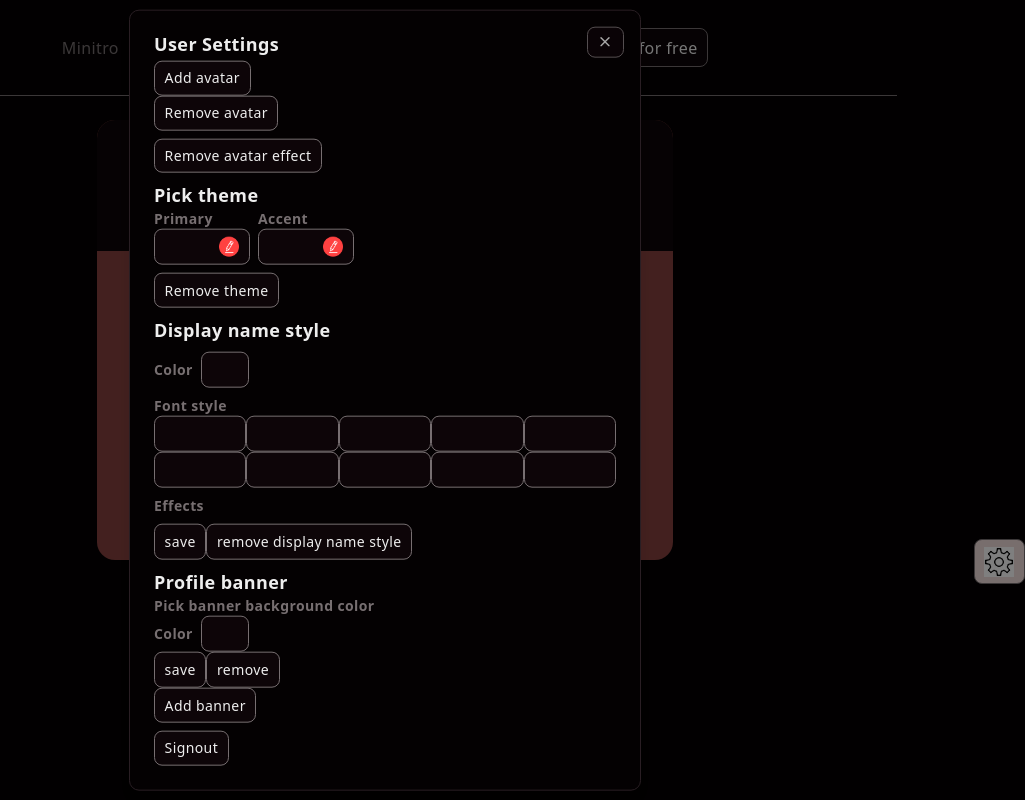
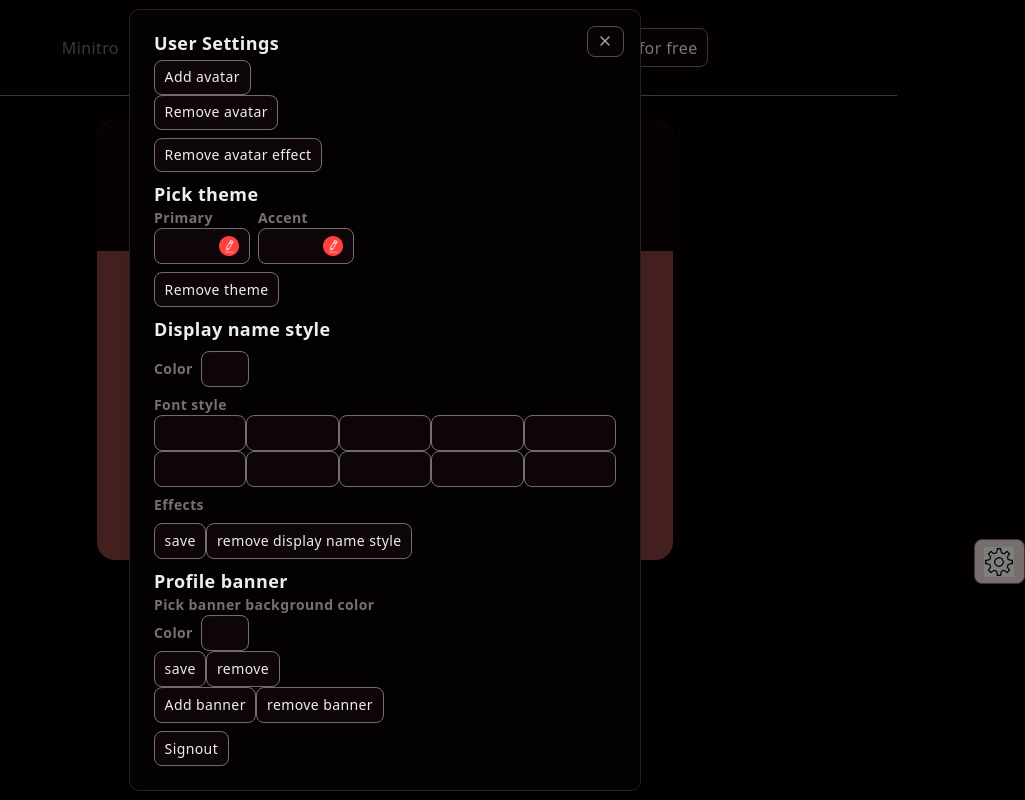
Before and after one commit to Saloni581/MiniNitro, a React (Vite) app in the folder client/: page /profile in a window 1280 px wide. Both pictures are taken after a click on the button 1254 px from the left and 777 px from the top of the page. Shown: the whole page, without its empty margins (255-1280 px from the left). Built offline with nearby package versions, Linux system fonts and the light colour scheme; no server answers; a web font is replaced by a local one.

Commit message:
feat(profile banner): add remove profile banner feature.

```diff
--- a/client/api/visuals.ts
+++ b/client/api/visuals.ts
@@ -17,9 +17,12 @@ export const uploadAsset = async ({ formData, isAvatarAsset }: {
     return result.data;
 }
 
-export const removeAvatar = async () => {
-    const res = await api.delete(
-        "/avatar",
+export const removeAsset = async ({ isAvatarAsset } : {
+    isAvatarAsset : boolean;
+}) => {
+    const res = await api.patch(
+        "/asset",
+        { isAvatarAsset },
     );
     return res.data;
 }
--- a/client/src/components/UserSettings.tsx
+++ b/client/src/components/UserSettings.tsx
@@ -10,7 +10,7 @@ import UploadUserAvatar from "@/components/visuals/UploadUserAvatar.tsx";
 import ThemePicker from "@/components/visuals/ThemePicker.tsx";
 import DisplayNameStyle from "@/components/visuals/DisplayNameStyle.tsx";
 import SignOut from "@/components/auth/SignOut.tsx";
-import {removeAvatar} from "../../api/visuals.ts";
+import { removeAsset } from "../../api/visuals.ts";
 import {toast} from "sonner";
 import {removeAvatarEffect} from "../../api/effects.ts";
 import type {ProfileProps} from "../../types/types.ts";
@@ -19,7 +19,7 @@ import ProfileBanner from "@/components/visuals/ProfileBanner.tsx";
 
 const UserSettings = ({ user, setUser }: ProfileProps) => {
     const handleRemoveAvatar = async () => {
-        const res = await removeAvatar();
+        const res = await removeAsset({ isAvatarAsset: true });
         setUser(res.updatedUser);
         toast.success("Avatar removed successfully.");
     }
--- a/client/src/components/visuals/DisplayNameStyle.tsx
+++ b/client/src/components/visuals/DisplayNameStyle.tsx
@@ -19,6 +19,7 @@ const DisplayNameStyle = ({ user, setUser }: ProfileProps) => {
 
     const handleUpdateDisplayNameStyle = async () => {
         const res = await updateDisplayNameStyle({ color, fontId, effect });
+        console.log(res)
         setUser(res.user);
         toast(res.message);
     }
--- a/client/src/components/visuals/ProfileBanner.tsx
+++ b/client/src/components/visuals/ProfileBanner.tsx
@@ -1,5 +1,5 @@
 import { useRef, useState } from "react";
-import { removeProfileBannerColor, updateProfileBannerColor, uploadAsset } from "../../../api/visuals.ts";
+import {removeAsset, removeProfileBannerColor, updateProfileBannerColor, uploadAsset} from "../../../api/visuals.ts";
 import {toast} from "sonner";
 import type { ProfileProps } from "../../../types/types.ts";
 import { Popover, PopoverContent, PopoverTrigger } from "@/components/ui/popover.tsx";
@@ -53,6 +53,12 @@ const ProfileBanner = ({ user, setUser }: ProfileProps) => {
         toast(res.message);
     }
 
+    const handleRemoveProfileBanner = async () => {
+        const res = await removeAsset({ isAvatarAsset: false });
+        setUser(res.user);
+        toast(res.message);
+    }
+
     return (
         <div>
             <p className="text-lg text-text-primary">Profile banner</p>
@@ -97,11 +103,17 @@ const ProfileBanner = ({ user, setUser }: ProfileProps) => {
                         />
                     )
                 }
-                <button onClick={handleClick} type="button">
-                    {
-                        user?.visuals?.profileBanner?.assetId?.url? "Change banner" : "Add banner"
-                    }
-                </button>
+                <div>
+                    <Button onClick={handleClick}>
+                        {
+                            user?.visuals?.profileBanner?.assetId?.url? "Change banner" : "Add banner"
+                        }
+                    </Button>
+                    <Button onClick={handleRemoveProfileBanner}>
+                        remove banner
+                    </Button>
+                </div>
+
             </div>
         </div>
     );
```
Also changed, not shown: 2 other files (tests, documents, lock files or other folders).
